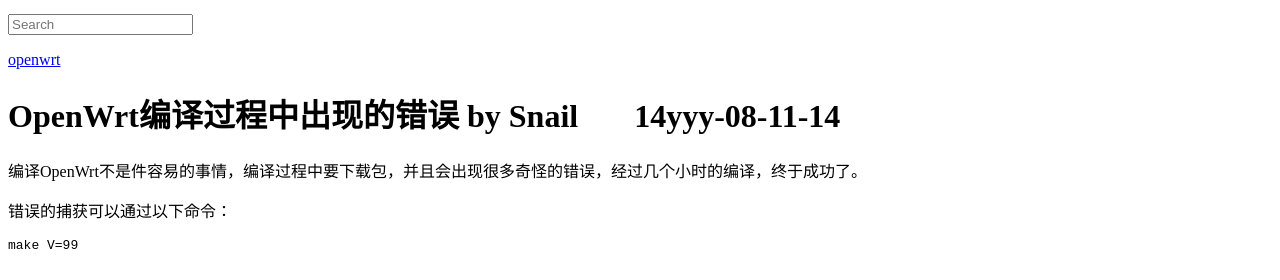
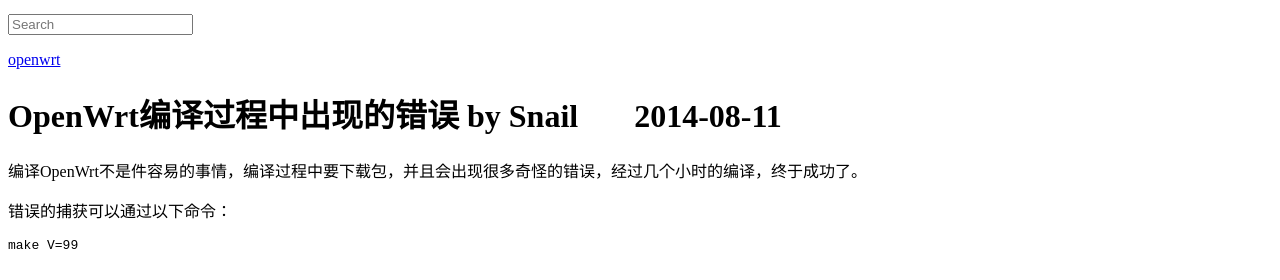
Before and after one commit to DutZMZ/Zuijishu, a Jekyll site: the page built from _posts/2014-8-11-error_on_compiling_openwrt.md, in a window 1280 px wide. Shown: the part 195-475 px from the top of the page. Built offline with Jekyll 4.4.1, drawn with Linux system fonts in a browser that asks for light colours; nearby versions of some CDN libraries; library files that are not in the unit come from our copies.

Commit message:
Update post.html

```diff
--- a/_includes/themes/Snail/post.html
+++ b/_includes/themes/Snail/post.html
@@ -14,7 +14,7 @@
 				<h1 class="journal-title">
 				    {{ page.title }}
 				    <span class="author">
-				        {% if page.tagline %}{{page.tagline}}{% endif %} &nbsp;&nbsp;&nbsp;&nbsp;&nbsp; {{ page.date | date: "%yyyy-%m-%d-%y" }}
+				        {% if page.tagline %}{{page.tagline}}{% endif %} &nbsp;&nbsp;&nbsp;&nbsp;&nbsp; {{ page.date | date: "%Y-%m-%d" }}
 
 				    </span>
 				</h1>
```
